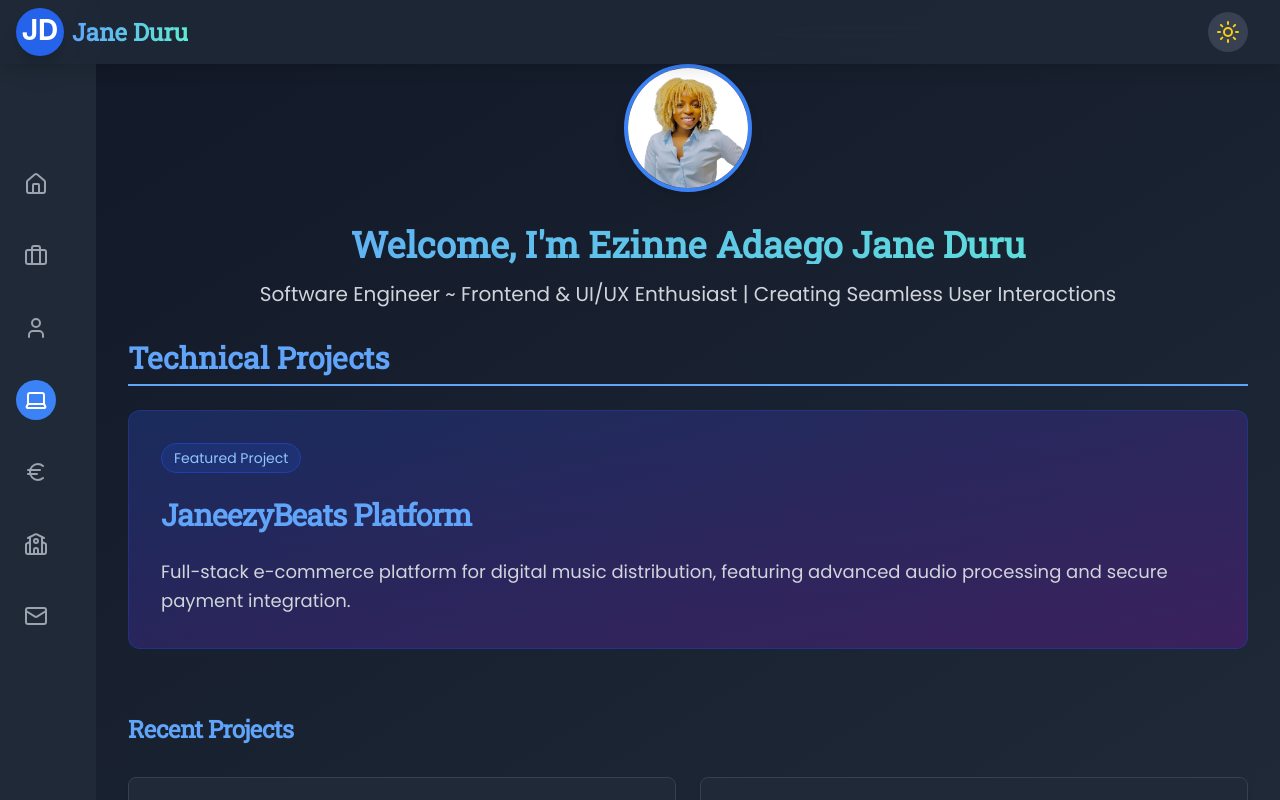
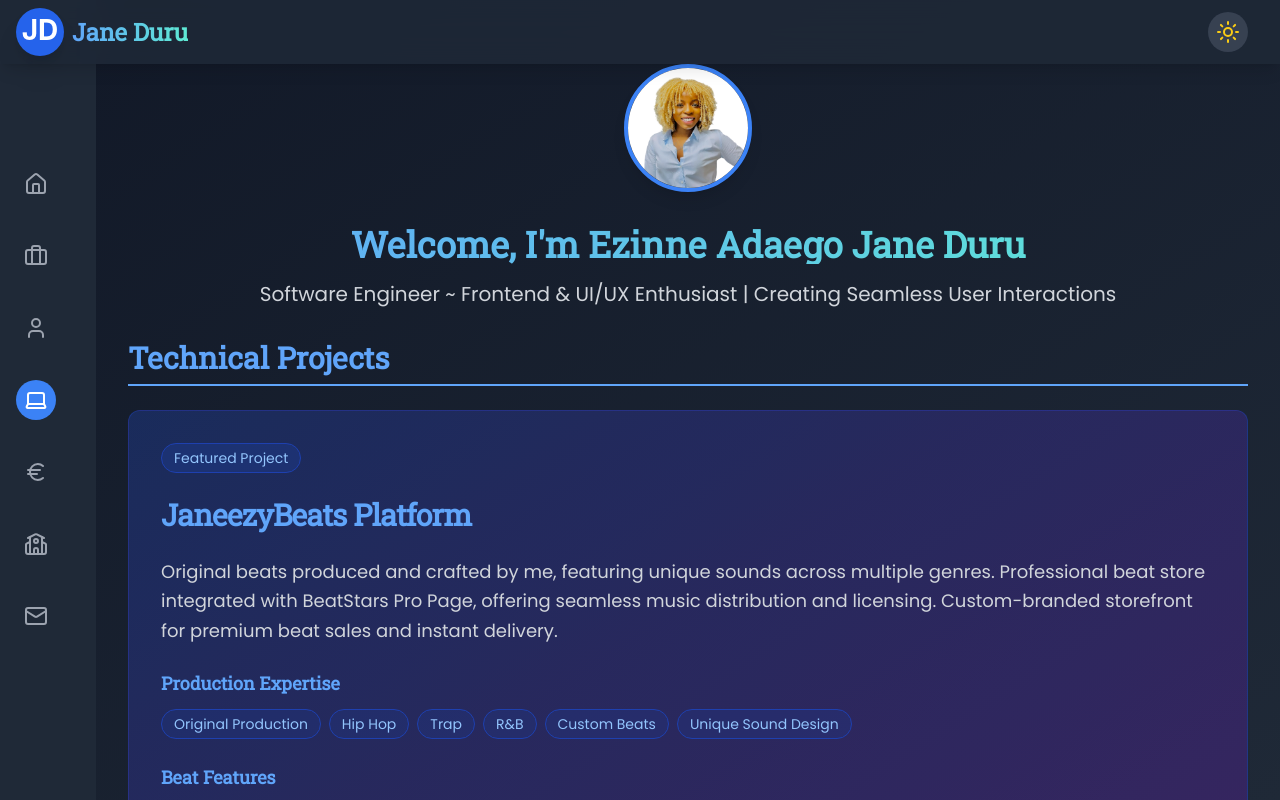
Before and after one commit to janeezy/React-Portfolio, a React (Create React App) app: page / in a window 1280 px wide. Both pictures are taken after a click on the button "Projects". Built offline with nearby package versions, Linux system fonts and the light colour scheme.

Commit message:
updated project

```diff
--- a/src/components/Portfolio.js
+++ b/src/components/Portfolio.js
@@ -737,19 +737,139 @@ const Portfolio = () => {
                           }`}
                         >
                           Featured Project
-                        </span>
+                          </span>
                       </div>
                       <h3 className={`text-3xl font-bold tracking-tight ${
                         theme === 'dark' ? 'text-blue-400' : 'text-blue-700'
                       }`}>
                         JaneezyBeats Platform
                       </h3>
-                      <p className={`text-lg leading-relaxed ${
+                      <p className={`text-lg leading-relaxed mb-6 ${
                         theme === 'dark' ? 'text-gray-300' : 'text-gray-700'
                       }`}>
-                        Full-stack e-commerce platform for digital music distribution, featuring advanced audio processing and secure payment integration.
+                        Original beats produced and crafted by me, featuring unique sounds across multiple genres.
+                        Professional beat store integrated with BeatStars Pro Page, offering seamless music distribution
+                        and licensing. Custom-branded storefront for premium beat sales and instant delivery.
                       </p>
-                      {/* Technical details remain the same */}
+
+
+                      {/* Production Details */}
+                      <div className="mb-6">
+                        <h4 className={`text-lg font-semibold mb-3 ${
+                          theme === 'dark' ? 'text-blue-400' : 'text-blue-600'
+                        }`}>
+                          Production Expertise
+                        </h4>
+                        <div className="flex flex-wrap gap-2">
+                          {[
+                            'Original Production',
+                            'Hip Hop',
+                            'Trap',
+                            'R&B',
+                            'Custom Beats',
+                            'Unique Sound Design'
+                          ].map(tech => (
+                            <span key={tech} className={`px-3 py-1 text-sm font-medium rounded-full
+                              ${theme === 'dark'
+                                ? 'bg-blue-900/30 text-blue-300 border border-blue-800'
+                                : 'bg-blue-50 text-blue-700 border border-blue-200'
+                              }`}
+                            >
+                              {tech}
+                            </span>
+                          ))}
+                        </div>
+                      </div>
+
+                      {/* Beat Features */}
+                      <div className="mb-6">
+                        <h4 className={`text-lg font-semibold mb-3 ${
+                          theme === 'dark' ? 'text-blue-400' : 'text-blue-600'
+                        }`}>
+                          Beat Features
+                        </h4>
+                        <ul className={`grid grid-cols-2 gap-2 ${
+                          theme === 'dark' ? 'text-gray-300' : 'text-gray-700'
+                        }`}>
+                          <li className="flex items-center gap-2">
+                            <span className="w-2 h-2 bg-blue-500 rounded-full"></span>
+                            100% Original Production
+                          </li>
+                          <li className="flex items-center gap-2">
+                            <span className="w-2 h-2 bg-blue-500 rounded-full"></span>
+                            High-Quality Mix & Master
+                          </li>
+                          <li className="flex items-center gap-2">
+                            <span className="w-2 h-2 bg-blue-500 rounded-full"></span>
+                            Multiple License Options
+                          </li>
+                          <li className="flex items-center gap-2">
+                            <span className="w-2 h-2 bg-blue-500 rounded-full"></span>
+                            Instant Download Access
+                          </li>
+                        </ul>
+                      </div>
+
+                      {/* Store Features */}
+                      <div className="mb-6">
+                        <h4 className={`text-lg font-semibold mb-3 ${
+                          theme === 'dark' ? 'text-blue-400' : 'text-blue-600'
+                        }`}>
+                          Store Features
+                        </h4>
+                        <ul className={`space-y-2 ${
+                          theme === 'dark' ? 'text-gray-300' : 'text-gray-700'
+                        }`}>
+                          <li className="flex items-start gap-2">
+                            <span className="mt-1.5 w-2 h-2 bg-blue-500 rounded-full flex-shrink-0"></span>
+                            <span>Exclusive beats produced by me, available for instant purchase</span>
+                          </li>
+                          <li className="flex items-start gap-2">
+                            <span className="mt-1.5 w-2 h-2 bg-blue-500 rounded-full flex-shrink-0"></span>
+                            <span>Professional licensing options for all budgets</span>
+                          </li>
+                          <li className="flex items-start gap-2">
+                            <span className="mt-1.5 w-2 h-2 bg-blue-500 rounded-full flex-shrink-0"></span>
+                            <span>Secure platform with instant beat delivery</span>
+                          </li>
+                        </ul>
+                      </div>
+
+                      {/* Action Buttons */}
+                      <div className="flex flex-wrap gap-4">
+                        <motion.a
+                          href="https://janeezy.beatstars.com"
+                          target="_blank"
+                          rel="noopener noreferrer"
+                          whileHover={{ scale: 1.05 }}
+                          whileTap={{ scale: 0.95 }}
+                          className={`
+                            inline-flex items-center gap-2 px-6 py-3 rounded-full
+                            bg-blue-500 hover:bg-blue-600 text-white font-semibold
+                            transition-colors duration-300 shadow-lg
+                          `}
+                        >
+                          <Music className="w-5 h-5" />
+                          Listen to My Beats
+                        </motion.a>
+                        <motion.a
+                          href="https://janeezy.beatstars.com"
+                          target="_blank"
+                          rel="noopener noreferrer"
+                          whileHover={{ scale: 1.05 }}
+                          whileTap={{ scale: 0.95 }}
+                          className={`
+                            inline-flex items-center gap-2 px-6 py-3 rounded-full
+                            border-2 border-blue-500
+                            ${theme === 'dark' ? 'text-blue-400' : 'text-blue-600'}
+                            hover:bg-blue-500 hover:text-white
+                            transition-all duration-300
+                          `}
+                        >
+                          <ExternalLink className="w-5 h-5" />
+                          View Beat Store
+                        </motion.a>
+                      </div>
                     </div>
                   </div>
                 </motion.div>
```
